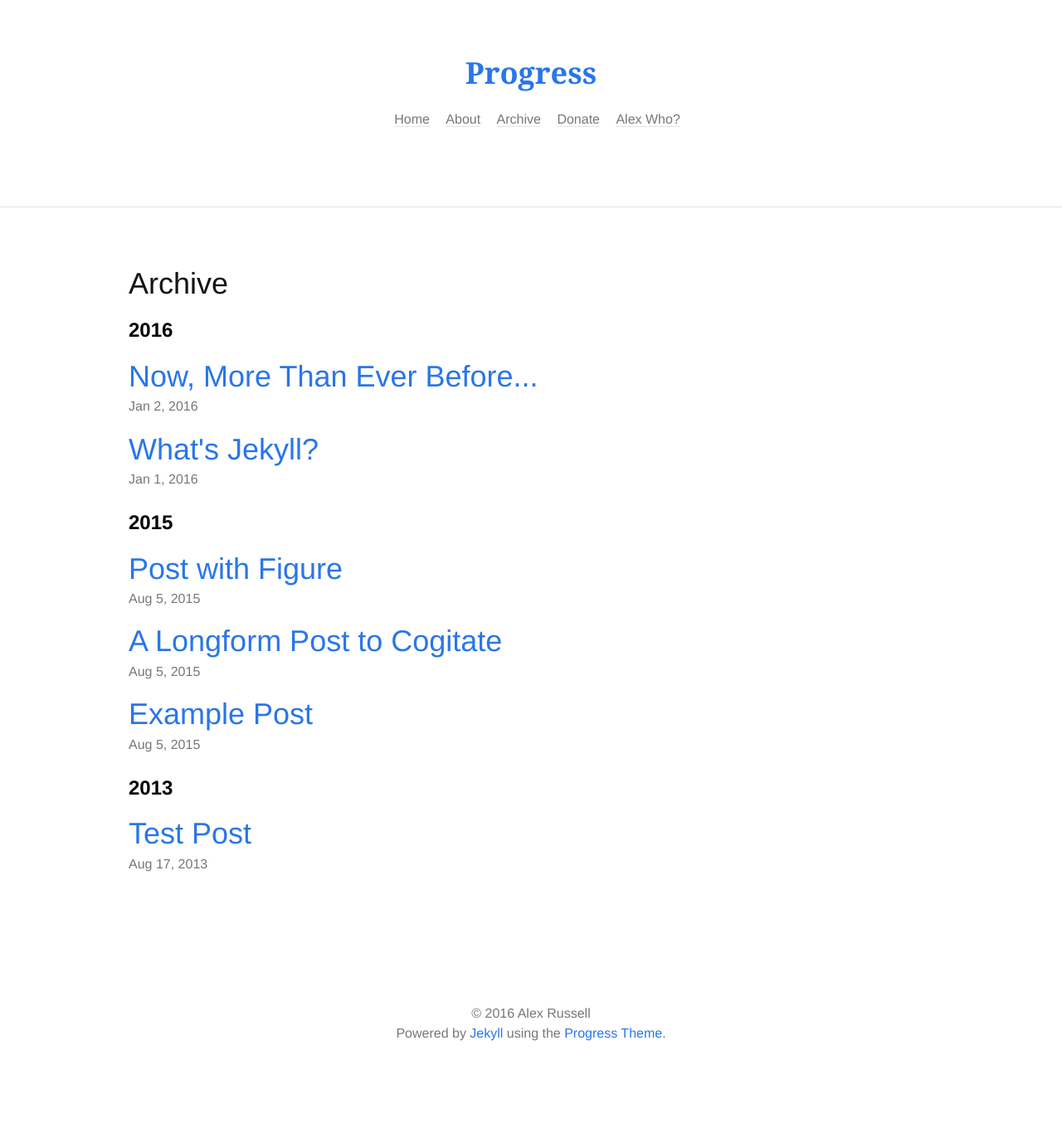
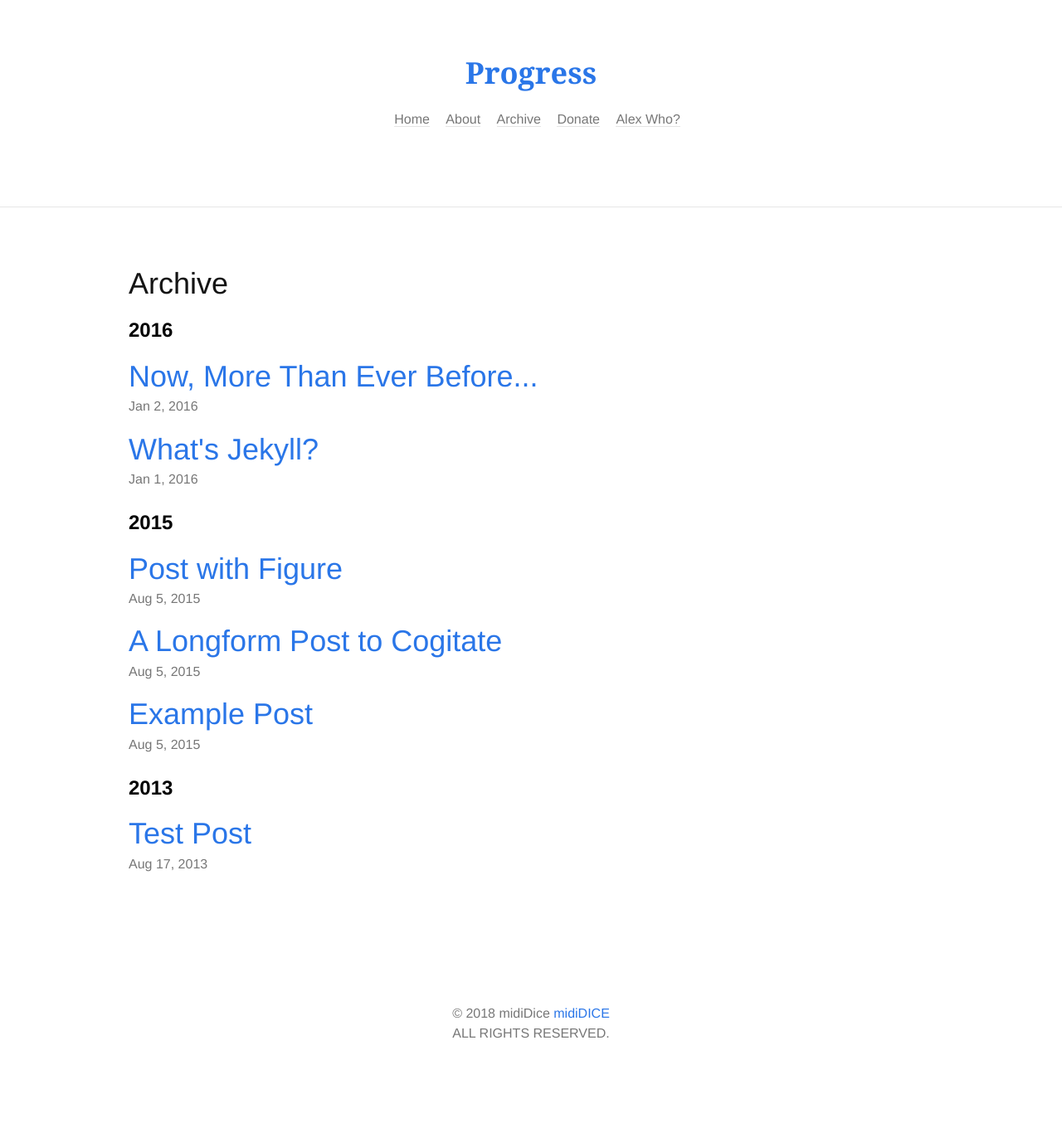
Before and after one commit to mididice/mididice.github.io, a Jekyll site: the page built from archive.html, in a window 1280 px wide. Shown: the whole page at 83% size. Built offline with Jekyll 4.4.1, drawn with Linux system fonts in a browser that asks for light colours; some web fonts are replaced.

Commit message:
custom footer

```diff
--- a/_config.yml
+++ b/_config.yml
@@ -10,12 +10,12 @@ analytics_id:
 
 # Owner/author information
 owner:
-  name:           Alex Russell
+  name:           midiDice
   avatar:         avatar.png
   bio:            "Designer."
-  email:          alex@collectivelymade.com
+  email:          mididice@gmail.com
   twitter:        alexanderussell
-  github:         alexanderussell
+  github:         mididice
   instagram:      alexanderussell
   dribbble:       alexanderussell
   location:       "Lincoln, NE"
--- a/_includes/_footer.html
+++ b/_includes/_footer.html
@@ -1,7 +1,8 @@
 <footer class="footer tc">
   <small>
-    &copy; 2016 {{site.owner.name}}
+    &copy; 2018 {{site.owner.name}}
+  <a href="https://mididice.github.io/">midiDICE</a>
     <br>
-    Powered by <a href="http://jekyllrb.com">Jekyll</a> using the <a href="http://alexanderussell.org/progress-for-jekyll/">Progress Theme</a>.
-  </small>
+    ALL RIGHTS RESERVED.
+    </small>
 </footer>
```
